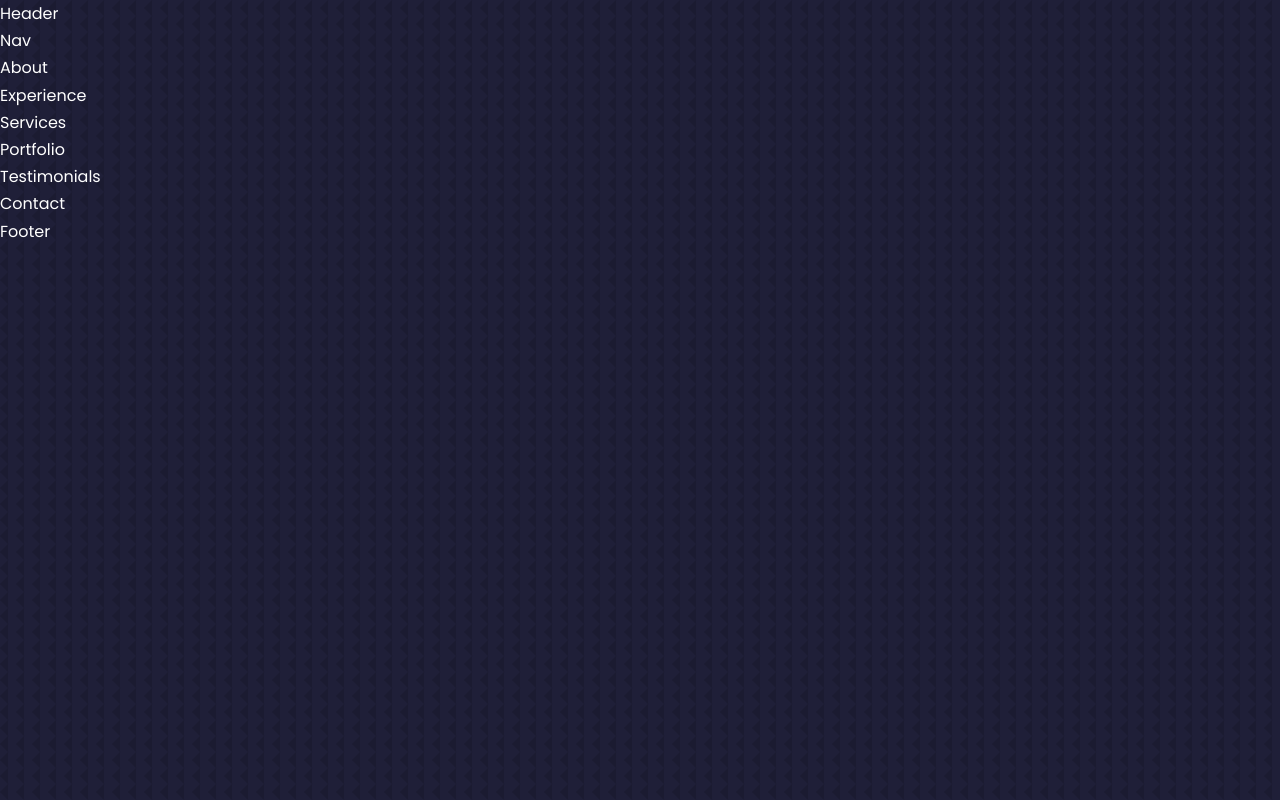
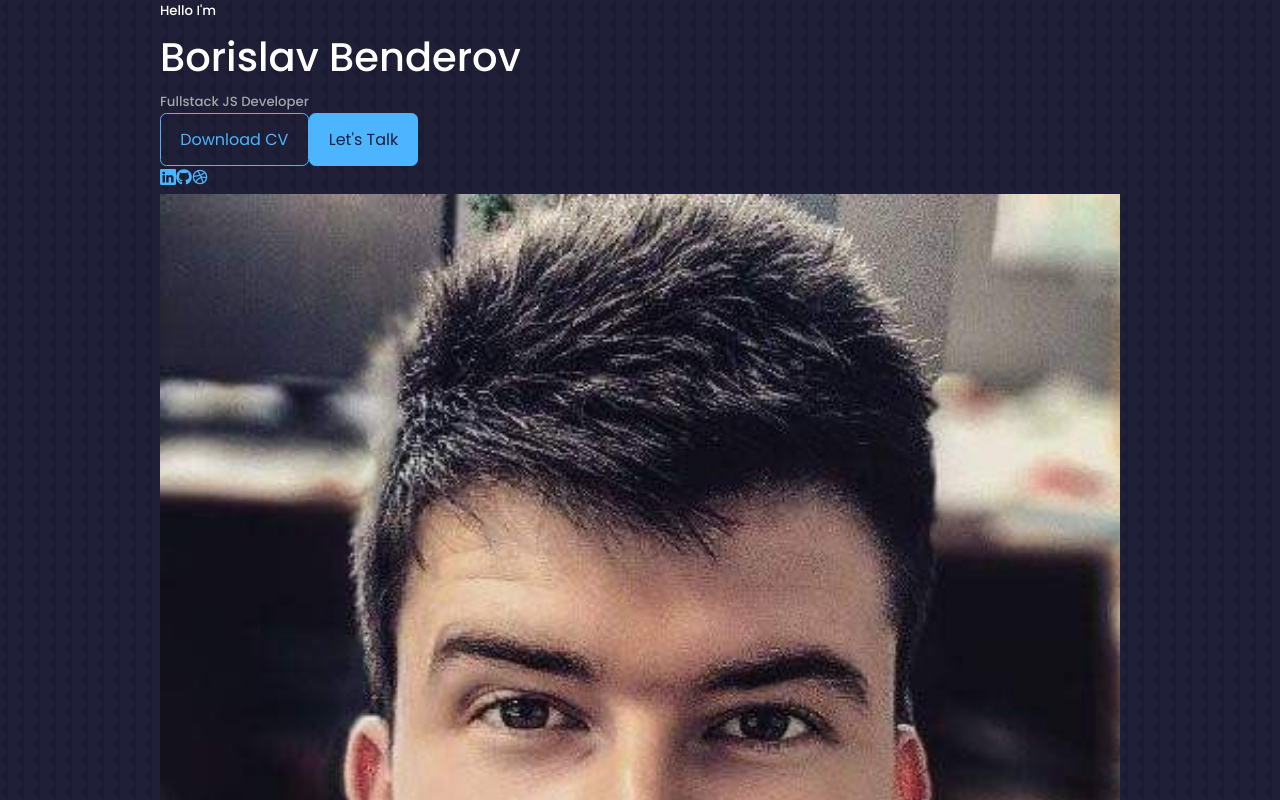
Before and after one commit to BorislavBenderov/react-portfolio, a React (Create React App) app: page / in a window 1280 px wide. Shown: the top 800 px of the page. Built offline with nearby package versions, Linux system fonts and the light colour scheme.

Commit message:
Make Header component, install react icons and using them

```diff
--- a/package.json
+++ b/package.json
@@ -8,6 +8,7 @@
     "@testing-library/user-event": "^13.5.0",
     "react": "^18.2.0",
     "react-dom": "^18.2.0",
+    "react-icons": "^4.6.0",
     "react-scripts": "5.0.1",
     "web-vitals": "^2.1.4"
   },
--- /dev/null
+++ b/src/components/header/CTA.jsx
@@ -0,0 +1,10 @@
+import React from 'react';
+
+export const CTA = () => {
+  return (
+    <div className='cta'>
+        <a href="" className='btn'>Download CV</a>
+        <a href="#contact" className='btn btn-primary'>Let's Talk</a>
+    </div>
+  );
+}
--- a/src/components/header/Header.jsx
+++ b/src/components/header/Header.jsx
@@ -1,8 +1,24 @@
 import React from 'react';
 import './header.css';
+import { CTA } from './CTA';
+import ME from '../../assets/me.jpg'
+import { HeaderSocials } from './HeaderSocials';
 
 export const Header = () => {
   return (
-    <div>Header</div>
+    <header>
+      <div className="container header__container">
+        <h5>Hello I'm</h5>
+        <h1>Borislav Benderov</h1>
+        <h5 className="text-light">Fullstack JS Developer</h5>
+        <CTA />
+        <HeaderSocials />
+        <div className="me">
+          <img src={ME} alt="me" />
+        </div>
+
+        <a href="#contact" className='scroll__down'>Scroll Down</a>
+      </div>
+    </header>
   );
 }
--- /dev/null
+++ b/src/components/header/HeaderSocials.jsx
@@ -0,0 +1,14 @@
+import React from 'react';
+import { BsLinkedin } from 'react-icons/bs';
+import { FaGithub } from 'react-icons/fa';
+import { FiDribbble } from 'react-icons/fi';
+
+export const HeaderSocials = () => {
+    return (
+        <div className='header__socials'>
+            <a href="https://linkedin.com" target="_blank"><BsLinkedin/></a>
+            <a href="https://github.com" target="_blank"><FaGithub/></a>
+            <a href="https://dribbble.com" target="_blank"><FiDribbble/></a>
+        </div>
+    );
+}
```
Also changed, not shown: src/assets/me.jpg (added), 1 other file (tests, documents, lock files or other folders).
